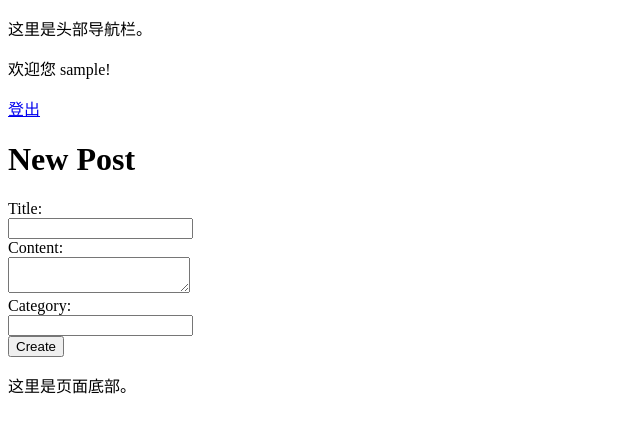
After one commit to 2675hujilo/DjangoBlog, a Django app: page /new/ in a window 1280 px wide. The commit adds this page. Shown: the top 433 px of the page, without its empty margins (0-640 px from the left). Run offline with Django 4.2, Linux system fonts and the light colour scheme; the visitor is signed in with stand-in values (Sample User, id 1).

Commit message:
新增登录状态检查，发帖

```diff
--- a/Blog/models.py
+++ b/Blog/models.py
@@ -4,9 +4,10 @@ from django.db import models
 
 from django.db import models
 from django.db.models import Q
+from django.contrib.auth.models import AbstractUser
 
 
-class User(models.Model):
+class User(AbstractUser):
     user_id = models.AutoField(primary_key=True)
     username = models.CharField(max_length=50, unique=True)
     email = models.CharField(max_length=100, unique=True)
@@ -35,6 +36,9 @@ class User(models.Model):
     class Meta:
         db_table = 'user'
 
+    def __str__(self):
+        return self.username
+
     @classmethod
     def find_user_by_username_or_email(cls, username_or_email):
         try:
@@ -48,8 +52,11 @@ class Category(models.Model):
     category_id = models.AutoField(primary_key=True)
     name = models.CharField(max_length=255)
     description = models.TextField(null=True, blank=True)
-    parent = models.ForeignKey("self", null=True, blank=True, on_delete=models.CASCADE,
-                               related_name="children")
+    parent = models.ForeignKey(
+        "self", null=True, blank=True, on_delete=models.CASCADE,
+        related_name="children"
+    )
+
     created_at = models.DateTimeField(auto_now_add=True)
     updated_at = models.DateTimeField(auto_now=True)
 
@@ -59,8 +66,7 @@ class Category(models.Model):
 
 class Post(models.Model):
     post_id = models.AutoField(primary_key=True)
-    user_id = models.IntegerField()
-    category_id = models.IntegerField()
+    user_id = models.ForeignKey(User, on_delete=models.CASCADE)
     title = models.CharField(max_length=255)
     content = models.TextField()
     image_url = models.URLField(null=True, blank=True)
@@ -68,7 +74,7 @@ class Post(models.Model):
     views = models.IntegerField(default=0)
     likes = models.IntegerField(default=0)
     dislikes = models.IntegerField(default=0)
-    is_public = models.BooleanField()
+    is_public = models.BooleanField(default=True)
     status_choice = [
         ('draft', 'Draft'),
         ('published', 'Published'),
@@ -78,7 +84,7 @@ class Post(models.Model):
     meta_keywords = models.TextField(null=True, blank=True)
     meta_description = models.TextField(null=True, blank=True)
     updated_at = models.DateTimeField(auto_now=True)
-
+    categories = models.ManyToManyField(Category, related_name='posts')
     class Meta:
         db_table = 'post'
 
--- a/Blog/views.py
+++ b/Blog/views.py
@@ -2,35 +2,83 @@ from django.utils import timezone
 from django.db.models import Count
 from django.shortcuts import render, HttpResponse, redirect, get_object_or_404
 from django.contrib.auth.decorators import login_required
-from Blog.models import AccessLog, Post, Comment, User
+from Blog.models import AccessLog, Post, Comment, User, Category
+from django.contrib.auth import authenticate
+from django.contrib.auth import login as login_de
+from django.contrib.auth.views import LogoutView as LogoutView_de
+from django.urls import reverse_lazy
 
 
 # Create your views here.
 
 
+# def login(request):
+#     if request.method == 'POST':
+#         username_or_email = request.POST.get('username_or_email')
+#         password = request.POST.get('password')
+#
+#         # 查询数据库，看是否有一条与输入的用户名/邮箱和密码匹配的记录
+#         user = User.find_user_by_username_or_email(username_or_email)
+#         if user is not None and user["password"] == password:
+#             # 匹配成功，将当前时间存为最后登录时间并保存到数据库，并将当前用户 ID 记录到 session 中
+#             now = timezone.now().strftime('%Y-%m-%d %H:%M:%S.%f')[:-3]  # 将当前时间格式化为 yyyy-mm-dd HH:MM:ss.mmm 格式
+#             User.objects.filter(pk=user['user_id']).update(last_login_at=now)
+#             request.session['user_id'] = user['user_id']
+#             return redirect('/index/')
+#         else:
+#             # 显示错误信息
+#             error_msg = "用户名或密码错误！"
+#             return render(request, 'blog/login.html', {'error_msg': error_msg})
+#
+#     else:
+#         # GET请求展示登录页面
+#         return render(request, 'blog/login.html')
 def login(request):
     if request.method == 'POST':
         username_or_email = request.POST.get('username_or_email')
         password = request.POST.get('password')
 
-        # 查询数据库，看是否有一条与输入的用户名/邮箱和密码匹配的记录
-        user = User.find_user_by_username_or_email(username_or_email)
-        if user is not None and user["password"] == password:
-            # 匹配成功，将当前时间存为最后登录时间并保存到数据库，并将当前用户 ID 记录到 session 中
-            now = timezone.now().strftime('%Y-%m-%d %H:%M:%S.%f')[:-3]  # 将当前时间格式化为 yyyy-mm-dd HH:MM:ss.mmm 格式
-            User.objects.filter(pk=user['user_id']).update(last_login_at=now)
-            request.session['user_id'] = user['user_id']
+        # 使用 Django 的认证系统进行用户验证
+        user = authenticate(username=username_or_email, password=password)
+        if user is not None:
+            # 用户名和密码验证通过，将其登录并跳转到指定链接
+            login_de(request, user)
             return redirect('/index/')
         else:
-            # 显示错误信息
+            # 登录失败，提示用户名或密码错误
             error_msg = "用户名或密码错误！"
             return render(request, 'blog/login.html', {'error_msg': error_msg})
-
     else:
         # GET请求展示登录页面
         return render(request, 'blog/login.html')
 
 
+# def register(request):
+#     if request.method == 'POST':
+#         username = request.POST.get('username')
+#         password1 = request.POST.get('password1')
+#         password2 = request.POST.get('password2')
+#         email = request.POST.get('email')
+#
+#         # 判断两次输入的密码是否相同
+#         if password1 != password2:
+#             error_msg = "两次输入的密码不一致！"
+#             return render(request, 'blog/register.html', {'error_msg': error_msg})
+#
+#         # 创建用户并保存到数据库中
+#         try:
+#             new_user = User(username=username, password=password1, email=email, user_id=None)
+#
+#             new_user.save()
+#             # 注册成功，跳转到登录页面
+#             return redirect('/login/')
+#         except Exception as e:
+#             # 如果创建用户失败，则显示错误信息
+#             error_msg = "注册失败：" + str(e)
+#             return render(request, 'blog/register.html', {'error_msg': error_msg})
+#     else:
+#         # 显示注册页面
+#         return render(request, 'blog/register.html')
 def register(request):
     if request.method == 'POST':
         username = request.POST.get('username')
@@ -45,10 +93,9 @@ def register(request):
 
         # 创建用户并保存到数据库中
         try:
-            new_user = User(username=username, password=password1, email=email, user_id=None)
+            User.objects.create_user(username=username, email=email, password=password1)
 
-            new_user.save()
-            # 注册成功，跳转到登录页面
+            # 用户创建成功，跳转到登录页面
             return redirect('/login/')
         except Exception as e:
             # 如果创建用户失败，则显示错误信息
@@ -57,6 +104,23 @@ def register(request):
     else:
         # 显示注册页面
         return render(request, 'blog/register.html')
+
+
+class LogoutView(LogoutView_de):
+    template_name = 'blog/index.html'
+    next_page = reverse_lazy('index')
+
+    def dispatch(self, request, *args, **kwargs):
+        """
+        视图类中的方法，在请求分派给该视图之前执行。
+        可以重写此方法进行参数验证、日志记录等处理。
+        """
+        if request.user.is_authenticated:
+            # 清空 session 数据
+            request.session.flush()
+            return super().dispatch(request, *args, **kwargs)
+        else:
+            return redirect(reverse_lazy('index'))
 
 
 @login_required
@@ -117,15 +181,42 @@ def post_detail(request, pk):
     # 更新模板上下文，部分显示内容长度为前 200 字符
     post.content = post.content[:200]
 
-    return render(request, 'blog/post_detail.html', {'post': post,
-                                                     'comment_count': comment_count})
+    return render(request, 'blog/post.html', {'post': post,
+                                              'comment_count': comment_count})
 
 
 def index(request):
-    # 获取所有文章实例
     posts = Post.objects.all()
     for post in posts:
         # 部分显示文章内容（前 200 个字符）
         post.content = post.content[:200]
+    # 用户已认证
+    if request.user.is_authenticated:
+        message = '欢迎您，' + str(request.user) + '！'
+    # 用户未认证
+    else:
+        message = '请登录以阅读文章。'
 
-    return render(request, 'blog/index.html', {'posts': posts})
+    return render(request, 'blog/index.html', {'posts': posts, 'message': message})
+
+
+@login_required(login_url='login')
+def new_post(request):
+    if request.method == 'POST':
+        title = request.POST['title']
+        content = request.POST['content']
+        category_id = request.POST.get('category_id')
+        user_pk = request.user.pk
+        # 获取分类和用户对象
+        category_obj = Category.objects.get(pk=category_id)
+        user_obj = User.objects.get(user_id=user_pk)
+        post = Post(title=title, content=content, user_id=user_obj)
+        post.save()
+        # 添加分类到文章中
+        post.categories.add(category_obj)
+
+        return redirect('post_detail', pk=post.pk)
+
+    # 如果请求方法不是POST，则返回新的HTTPResponse对象来显示创建文章表单
+    context = {'categories': Category.objects.all()}
+    return render(request, 'blog/new.html', context)
--- a/DjangoBlog/settings.py
+++ b/DjangoBlog/settings.py
@@ -140,3 +140,5 @@ STATICFILES_DIRS = [
 DEFAULT_AUTO_FIELD = 'django.db.models.BigAutoField'
 
 APPEND_SLASH = False
+
+AUTH_USER_MODEL = 'Blog.User'
--- a/DjangoBlog/urls.py
+++ b/DjangoBlog/urls.py
@@ -16,14 +16,16 @@ Including another URLconf
 from django.contrib import admin
 from django.urls import path
 from django.views.generic import RedirectView
-
 from Blog import views
+from Blog.views import LogoutView
 
 urlpatterns = [
     path('admin/', admin.site.urls),
-    path('index/', views.index),
+    path('index/', views.index, name='index'),
     path('', RedirectView.as_view(url='index/')),
-    path('login/', views.login),
-    path('register/', views.register),
-    path('post/<int:pk>/', views.post_detail, name='post_detail')
+    path('login/', views.login, name='login'),
+    path('register/', views.register, name='register'),
+    path('logout/', LogoutView.as_view(), name='logout'),
+    path('post/<int:pk>/', views.post_detail, name='post_detail'),
+    path('new/', views.new_post, name='new_post')
 ]
--- a/templates/base.html
+++ b/templates/base.html
@@ -10,13 +10,16 @@
 
 <header id="header">
     <div class="container">
-        <p>我是一个头部导航栏，可以自定义内容</p>
+        <p>这里是头部导航栏。</p>
     </div>
     <div class="container">
-        <a href="../login/" >登录</a>
-    </div>
-    <div class="container">
-        <a href="../register/" >注册</a>
+        {% if user.is_authenticated %}
+            <p>欢迎您 {{ user.username }}!</p>
+            <a href="{% url 'logout' %}">登出</a>
+        {% else %}
+            <a href="{% url 'login' %}">登录</a>
+            <a href="{% url 'register' %}">注册</a>
+        {% endif %}
     </div>
 </header>
 
@@ -26,7 +29,7 @@
 </main>
 <footer id="footer">
     <div class="container">
-        <p>这里是页面底部，您可以在这里写一些法律限制性信息或注明版权等</p>
+        <p>这里是页面底部。</p>
     </div>
 </footer>
 
--- /dev/null
+++ b/templates/blog/new.html
@@ -0,0 +1,18 @@
+{% extends 'base.html' %}
+
+{% block content %}
+  <h1>New Post</h1>
+  <form method="POST">
+    {% csrf_token %}
+    <label for="id_title">Title:</label><br>
+    <input type="text" id="id_title" name="title"><br>
+    <label for="id_content">Content:</label><br>
+    <textarea id="id_content" name="content"></textarea><br>
+    <label for="id_category">Category:</label><br>
+    <input type="text" id="id_category" name="category_id"><br>
+    <button type="submit">Create</button>
+    </form>
+    {% if not user.is_authenticated %}
+        <p>You need to be <a href="{% url 'login' %}">signed in</a> to post!</p>
+    {% endif %}
+{% endblock %}
```
Also changed, not shown: templates/blog/index.html (+18 -1 lines), Blog/migrations/0001_initial.py, Blog/migrations/0002_alter_post_is_public.py (added), Blog/migrations/0002_alter_user_gender.py (deleted), Blog/migrations/0003_rename_article_post_alter_post_table_accesslog.py (deleted), Blog/migrations/0004_alter_post_published_at_alter_user_user_id.py (deleted), Blog/migrations/0005_alter_category_category_id_alter_comment_comment_id_and_more.py (deleted), Blog/migrations/0006_alter_user_email.py (deleted), Blog/migrations/0007_alter_user_username.py (deleted), Blog/migrations/0008_alter_user_nickname.py (deleted), Blog/migrations/0009_alter_user_nickname.py (deleted), manage.py (line endings or trailing spaces), templates/blog/post.html (renamed from templates/blog/post_detail.html).
